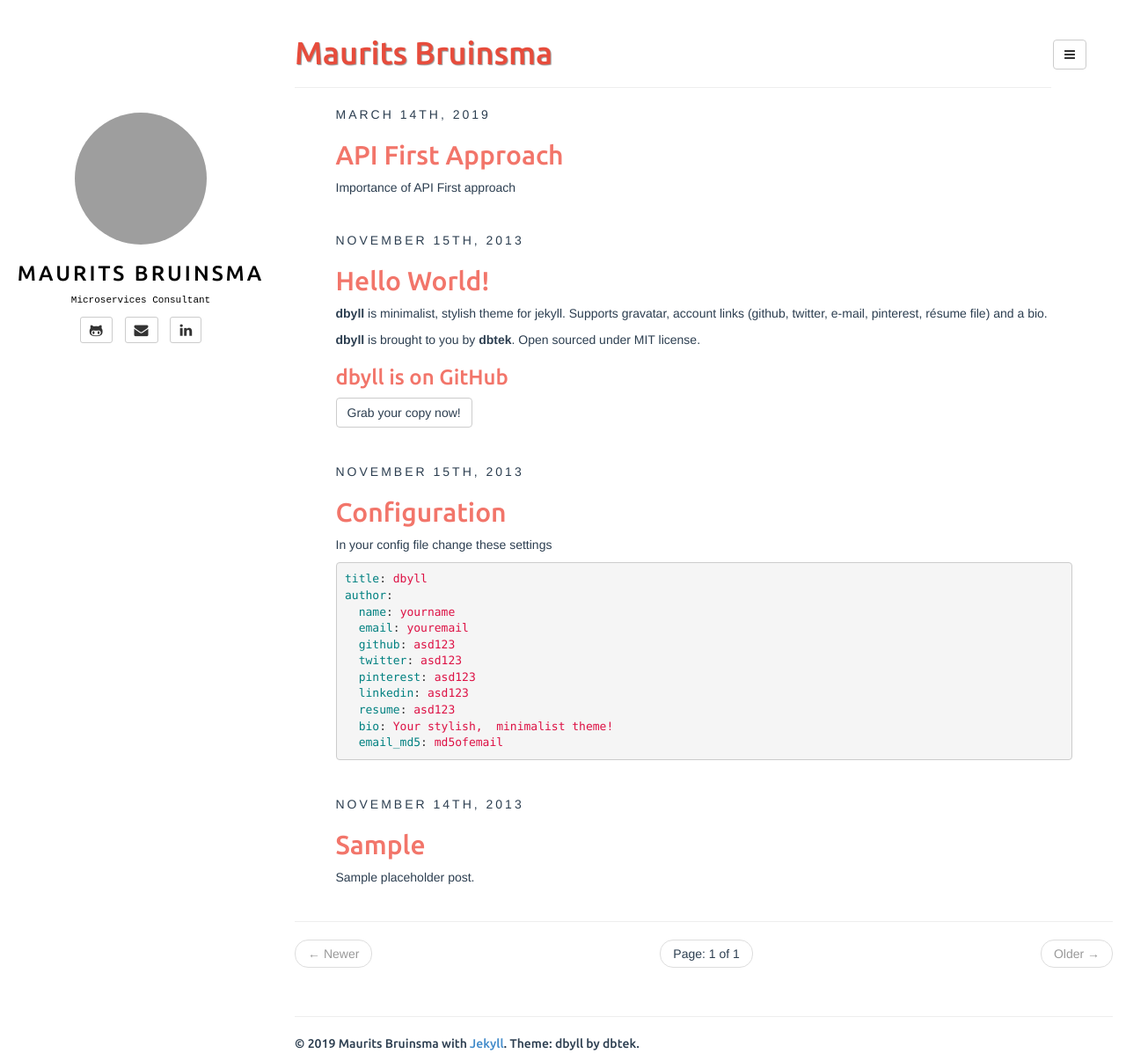
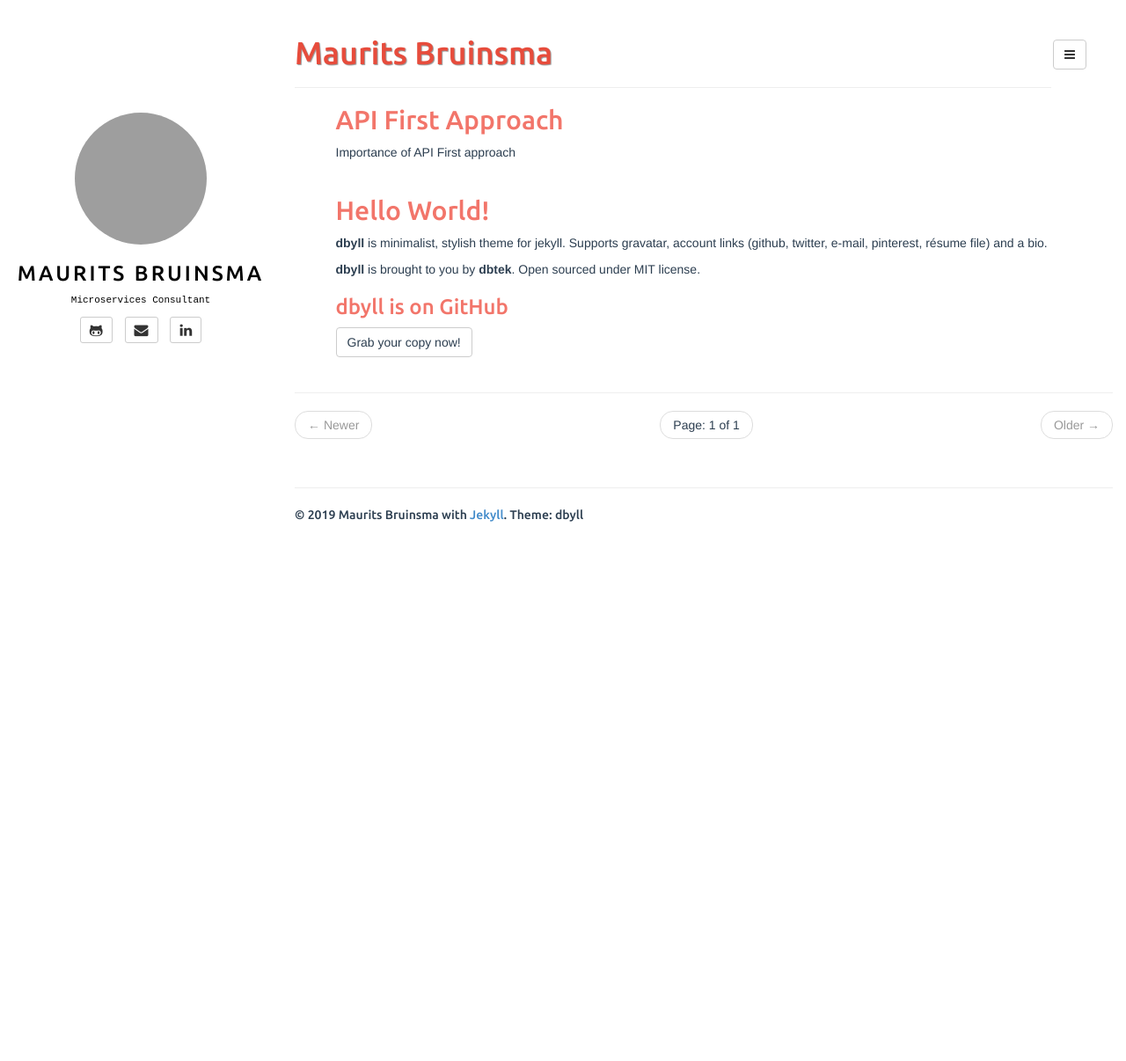
Before and after one commit to sleevezip/sleevezip.github.io, a Jekyll site: the page built from index.html, in a window 1280 px wide and 1206 px high. Shown: the whole window at 88% size. Built offline with Jekyll 4.4.1, drawn with Linux system fonts in a browser that asks for light colours; the list of posts is cut into pages by our own code; grey boxes are pictures that could not be loaded.

Commit message:
update 4

```diff
--- a/_includes/default.html
+++ b/_includes/default.html
@@ -93,7 +93,7 @@
 		<footer>
 			<hr/>
 			<p>
-				&copy; {{ site.time | date: '%Y' }} {{ site.author.name }} with <a href="http://jekyllrb.com/">Jekyll</a>. Theme: dbyll by dbtek.
+				&copy; {{ site.time | date: '%Y' }} {{ site.author.name }} with <a href="http://jekyllrb.com/">Jekyll</a>. Theme: dbyll
 			</p>
 		</footer>
 	</div>
--- a/_posts/2013-11-15-configuration.md
+++ /dev/null
@@ -1,23 +0,0 @@
----
-layout: post
-title: Configuration
-categories: [general, setup, demo]
-tags: [demo, dbyll, dbtek, setup]
-fullview: true
----
-
-In your config file change these settings
-
-{% highlight yaml %}
-title: dbyll
-author:
-  name: yourname
-  email: youremail
-  github: asd123
-  twitter: asd123
-  pinterest: asd123
-  linkedin: asd123
-  resume: asd123
-  bio: Your stylish,  minimalist theme!
-  email_md5: md5ofemail
-{% endhighlight %}
--- a/index.html
+++ b/index.html
@@ -7,7 +7,7 @@ tagline:
 
 <article class="home">
 
-  <span class="post-date">
+  <!-- <span class="post-date">
     {% assign d = post.date | date: "%d" | plus:'0' %}
     {{ post.date | date: "%B" }}
     {% case d %}
@@ -17,7 +17,7 @@ tagline:
     {% else %}{{ d }}th,
     {% endcase %}
     {{ post.date | date: "%Y" }}
-  </span>
+  </span> -->
 
   <h2>
     <a href="{{ site.BASE_PATH }}{{ post.url }}">{{ post.title }}</a>
```
Also changed, not shown: _includes/post.html (+0 -19 lines), _posts/2013-11-14-sample.md (deleted, +0 -17 lines), _posts/2019-03-14-API-First-Approach.md (+1 -1 lines).
